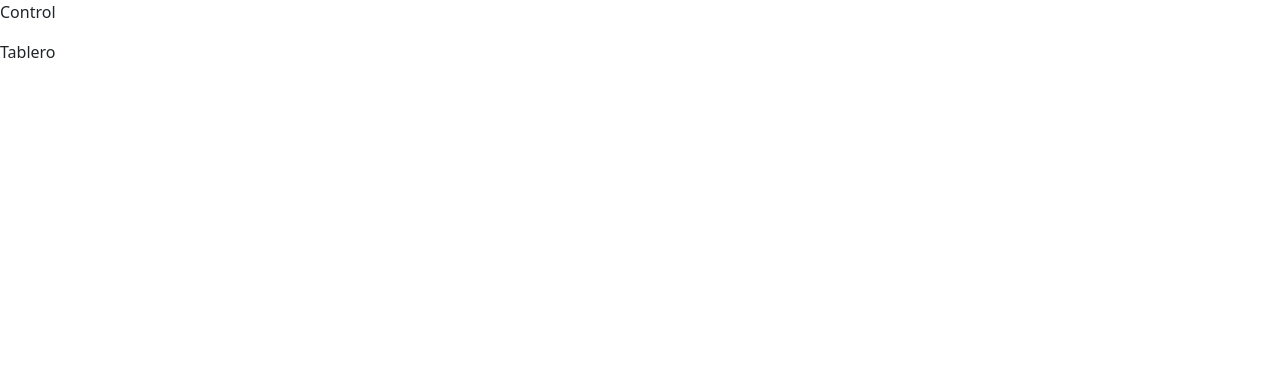
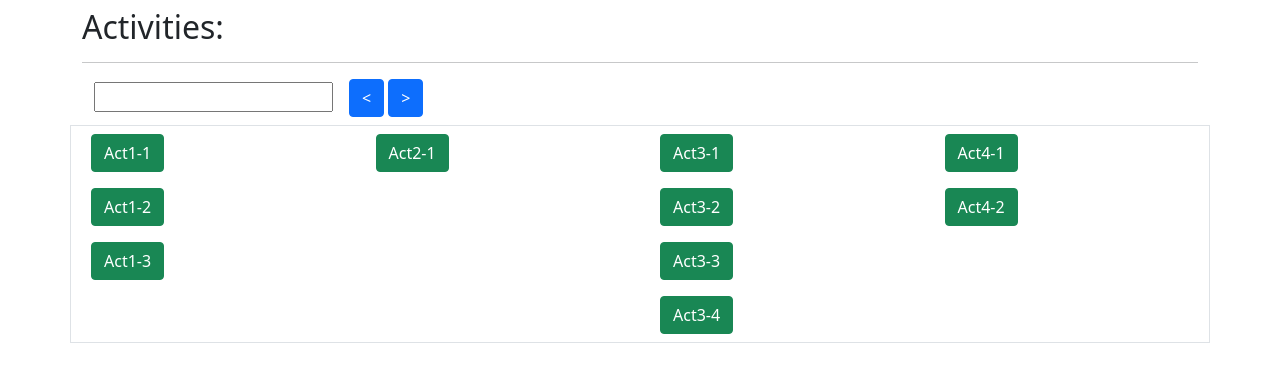
Before and after one commit to mariaalejandrabm0703/Activities-App, a React (Create React App) app: page / in a window 1280 px wide. Shown: the top 382 px of the page. Built offline with nearby package versions, Linux system fonts and the light colour scheme.

Commit message:
Se completa los componente Control, Tablero, Columna y Item.

```diff
--- a/src/App.js
+++ b/src/App.js
@@ -1,15 +1,22 @@
 import { useState } from "react";
 import { Control } from "./components/Control";
-import { Tablero } from "./components/Tablero";
+import Tablero from "./components/Tablero";
 
 function App() {
-  const [activities, setActivities] = useState([["1","2","3"],["1"],["1","2","3","4"],["1","2"]]);
+  const [activities, setActivities] = useState([
+    ["Act1-1", "Act1-2", "Act1-3"],
+    ["Act2-1"],
+    ["Act3-1", "Act3-2", "Act3-3", "Act3-4"],
+    ["Act4-1", "Act4-2"],
+  ]);
 
   return (
-    <>
+    <div className="container mt-2">
+      <h2>Activities:</h2>
+      <hr />
       <Control />
-      <Tablero />
-    </>
+      <Tablero activities={activities} setActivities={setActivities} />
+    </div>
   );
 }
 
--- a/src/components/Columna.js
+++ b/src/components/Columna.js
@@ -1,9 +1,12 @@
 import React from 'react'
+import { Item } from './Item'
 
-export const Columna = () => {
+export const Columna = ({items}) => {
     return (
-        <div>
-            <p>Columna</p>
+        <div className="col">
+            {items.map((item, i)=>(
+               <Item item={item}/>
+            ))}
         </div>
     )
 }
--- a/src/components/Control.js
+++ b/src/components/Control.js
@@ -2,8 +2,10 @@ import React from 'react'
 
 export const Control = () => {
     return (
-        <div>
-            <p>Control</p>
+        <div className="container mt-2">
+            <input type="text"/>
+            <button className="btn btn-primary ms-3">{"<"}</button>
+            <button className="btn btn-primary ms-1">{">"}</button>
         </div>
     )
 }
--- a/src/components/Item.js
+++ b/src/components/Item.js
@@ -1,9 +1,9 @@
 import React from 'react'
 
-export const Item = () => {
+export const Item = ({item}) => {
     return (
         <div>
-            <p>Item</p>
+             <button className="btn btn-success m-2">{item}</button>
         </div>
     )
 }
--- a/src/components/Tablero.js
+++ b/src/components/Tablero.js
@@ -1,9 +1,14 @@
-import React from 'react'
+import React, { Component } from "react";
+import { Columna } from "./Columna";
 
-export const Tablero = () => {
+export default class Tablero extends Component {
+  render() {
     return (
-        <div>
-            <p>Tablero</p>
-        </div>
-    )
+      <div className="row mt-2 border">
+        {this.props.activities.map((items, i) => (
+          <Columna key={i} items={items} />
+        ))}
+      </div>
+    );
+  }
 }
```
